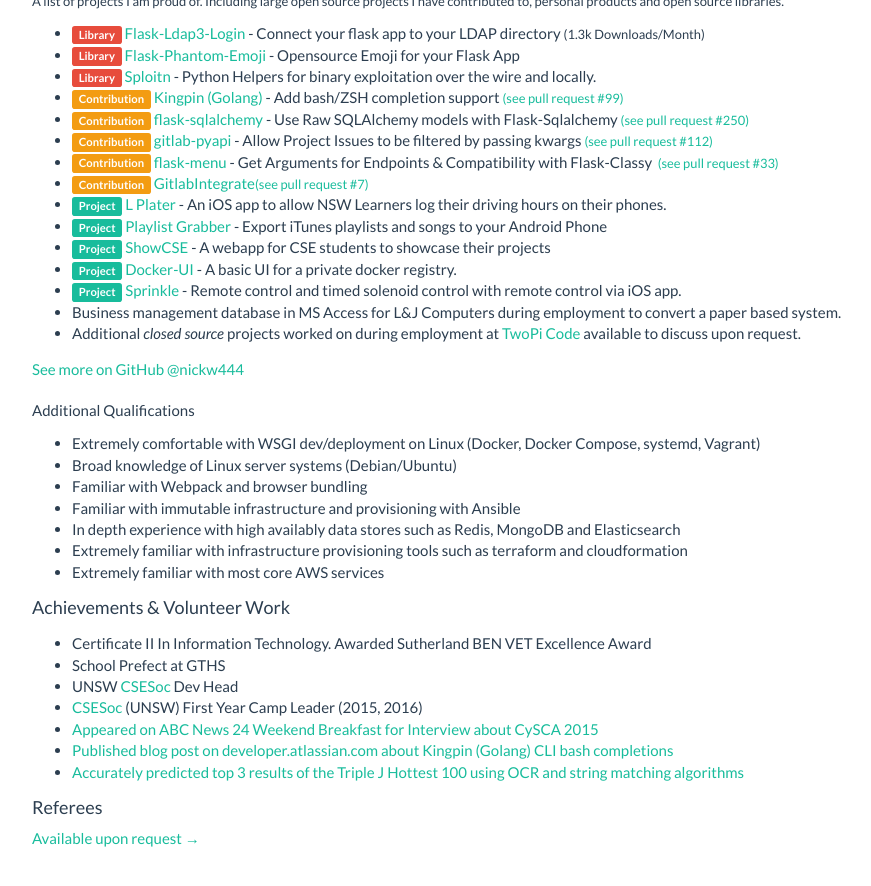
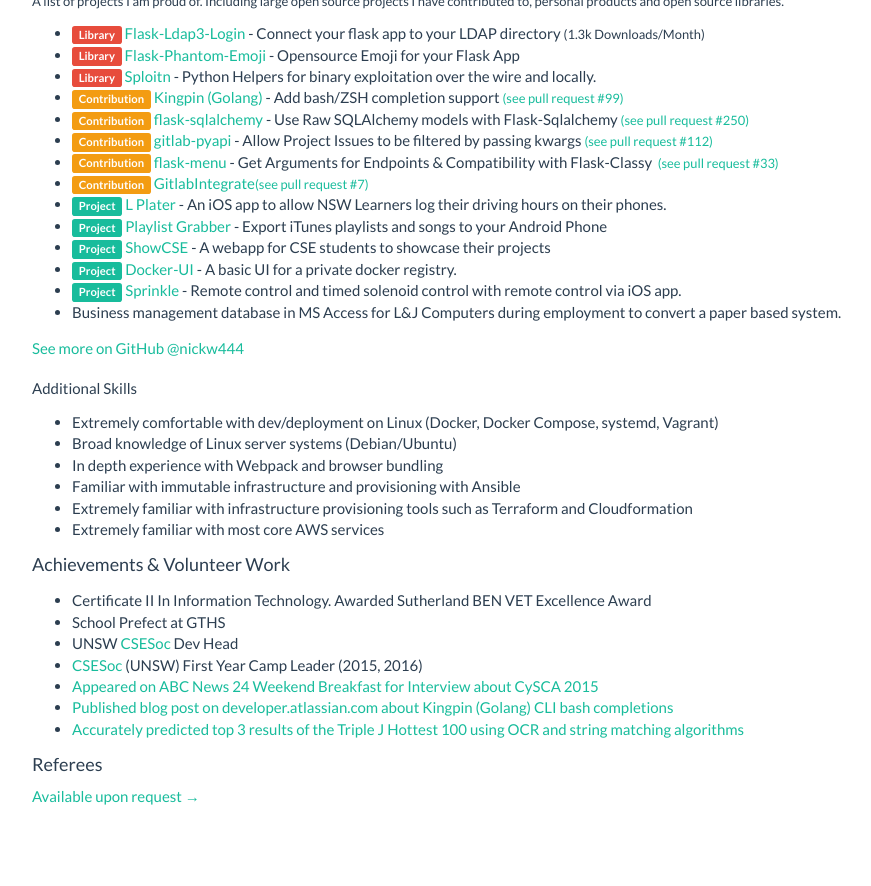
Before and after one commit to nickw444/nickw444.github.io, a Jekyll site: the page resume/index.html, which Jekyll copies as it is, in a window 1280 px wide and 900 px high, scrolled down 1126 px. Shown: the top 886 px of the window, without its empty margins (38-909 px from the left). Built offline with Jekyll 4.4.1, drawn with Linux system fonts in a browser that asks for light colours; after the commit the page ends 1983 px from its top, so only the background shows below that.

Commit message:
More cleanup

```diff
--- a/resume/index.html
+++ b/resume/index.html
@@ -166,17 +166,15 @@
                 <li><span class="label label-success">Project</span> <a href="https://github.com/nickw444/docker-ui">Docker-UI</a> - A basic UI for a private docker registry.</li>
                 <li><span class="label label-success">Project</span> <a href="https://github.com/nickw444/Sprinkle">Sprinkle</a> - Remote control and timed solenoid control with remote control via iOS app.</li>
                 <li>Business management database in MS Access for L&amp;J Computers during employment to convert a paper based system.</li>
-                <li>Additional <i>closed source</i> projects worked on during employment at <a href="http://twopicode.com/">TwoPi Code</a> available to discuss upon request.</li>
             </ul>
             <a href="https://github.com/nickw444">See more on GitHub @nickw444</a>
-            <h3>Additional Qualifications</h3>
+            <h3>Additional Skills</h3>
             <ul>
-                <li>Extremely comfortable with WSGI dev/deployment on Linux (Docker, Docker Compose, systemd, Vagrant)</li>
+                <li>Extremely comfortable with dev/deployment on Linux (Docker, Docker Compose, systemd, Vagrant)</li>
                 <li>Broad knowledge of Linux server systems (Debian/Ubuntu)</li>
-                <li>Familiar with Webpack and browser bundling</li>
+                <li>In depth experience with Webpack and browser bundling</li>
                 <li>Familiar with immutable infrastructure and provisioning with Ansible</li>
-                <li>In depth experience with high availably data stores such as Redis, MongoDB and Elasticsearch</li>
-                <li>Extremely familiar with infrastructure provisioning tools such as terraform and cloudformation</li>
+                <li>Extremely familiar with infrastructure provisioning tools such as Terraform and Cloudformation</li>
                 <li>Extremely familiar with most core AWS services</li>
             </ul>
             <h2>Achievements &amp; Volunteer Work</h2>
```
